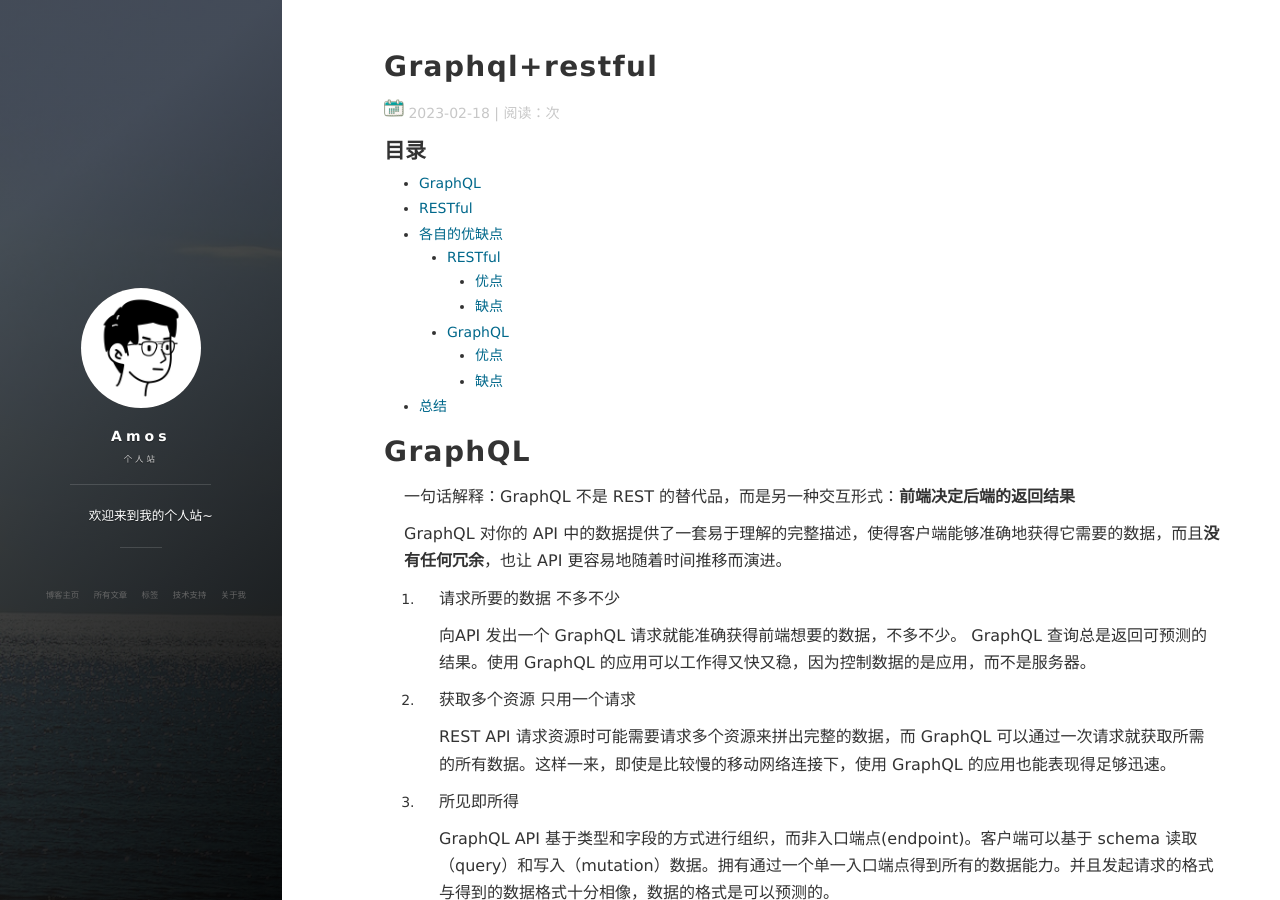
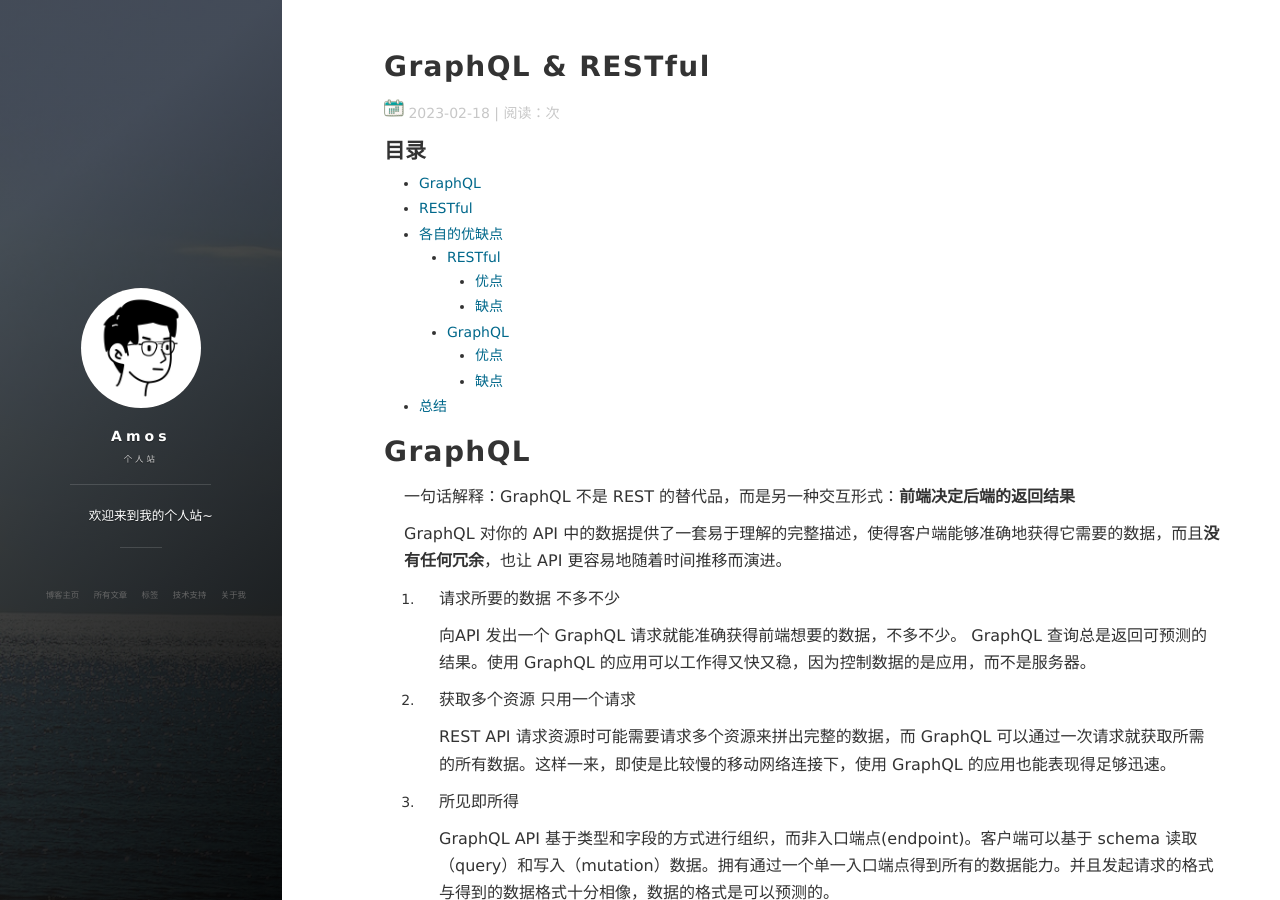
Before and after one commit to Albertchamberlain/Albertchamberlain.github.io, a Jekyll site: the page built from _posts/2023-02-18-GraphQL+RESTful.md, in a window 1280 px wide and 900 px high. Built offline with Jekyll 4.4.1, drawn with Linux system fonts in a browser that asks for light colours; nearby versions of some CDN libraries; our own code applies the rules of GitHub Pages for plain Markdown files; comment, search, counter and statistics services are not loaded; part of the change alters nothing that is shown.

```diff
--- a/_posts/2023-02-18-GraphQL+RESTful.md
+++ b/_posts/2023-02-18-GraphQL+RESTful.md
@@ -1,3 +1,10 @@
+---
+layout: post
+title: GraphQL & RESTful
+date: 2023-02-18
+tags: 接口协议
+---
+
 # GraphQL
 
 一句话解释：GraphQL 不是 REST 的替代品，而是另一种交互形式：**前端决定后端的返回结果**
```
